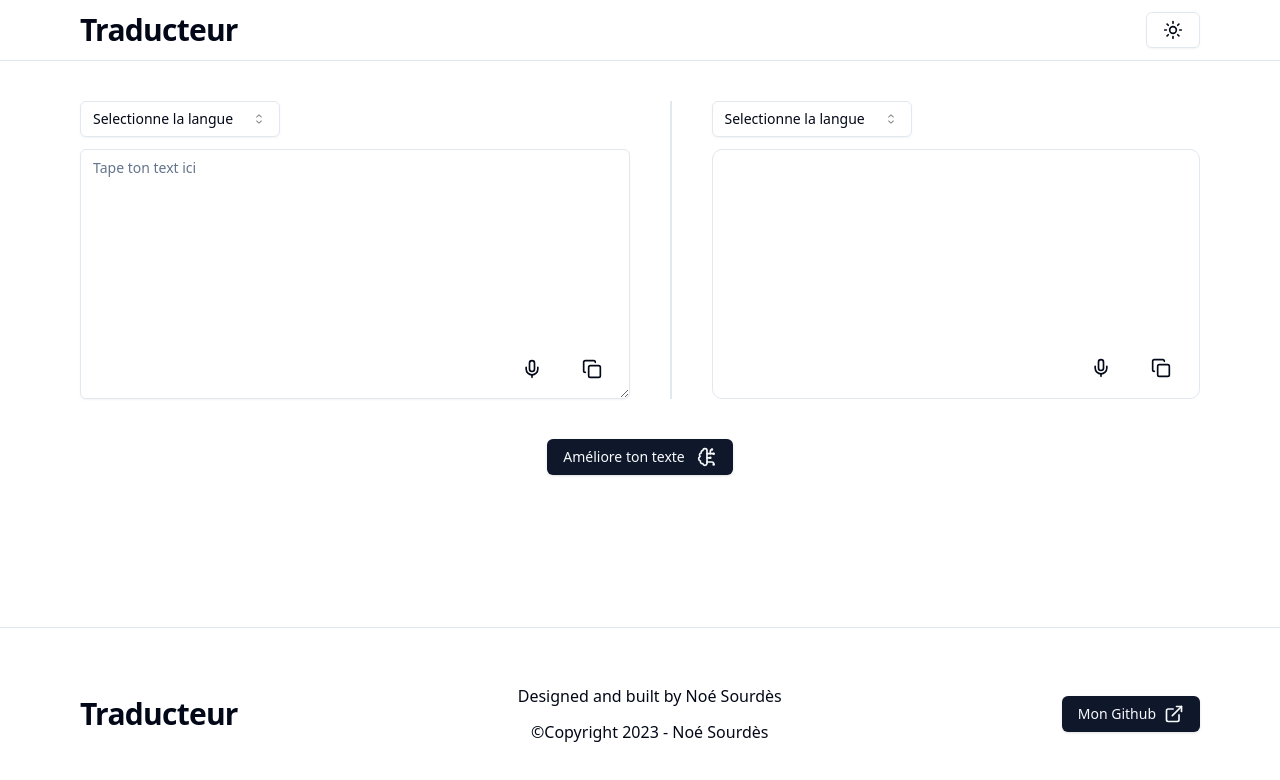
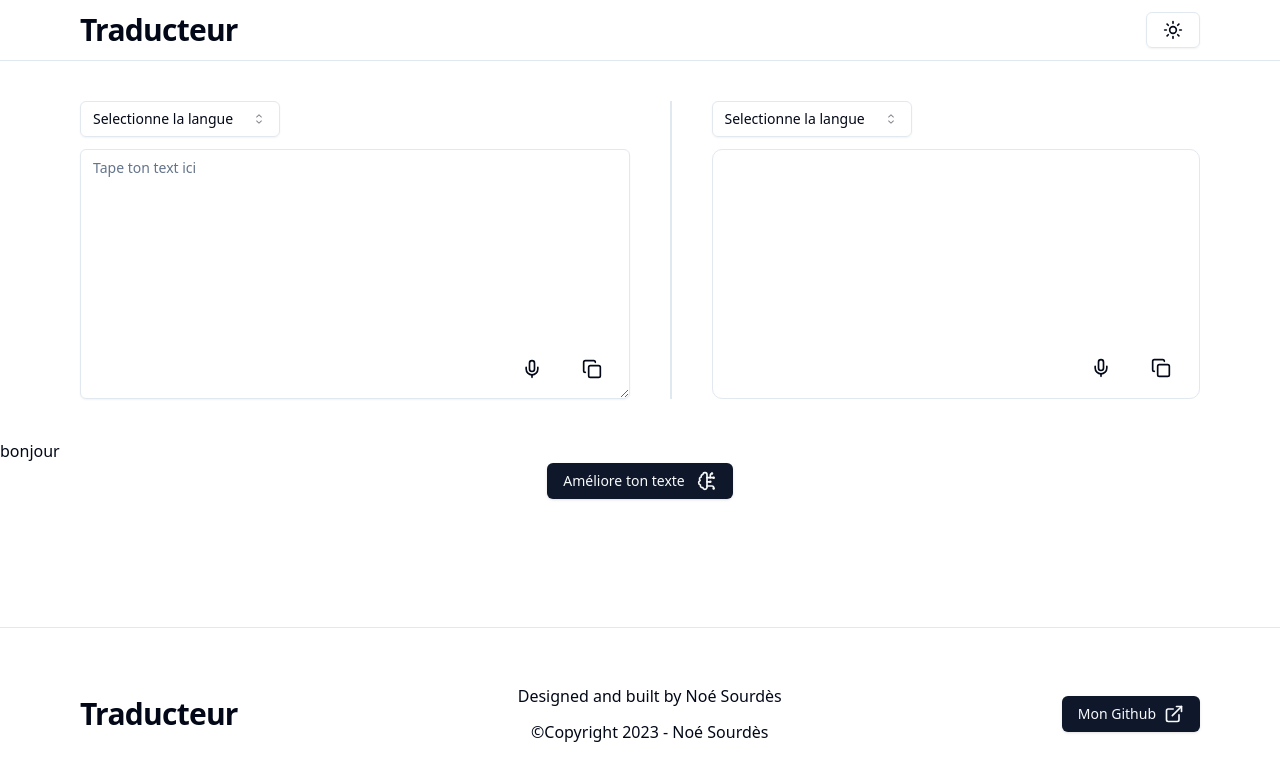
Before and after one commit to NoeSourdes/traducteur-final, a Next.js app: page / in a window 1280 px wide. Shown: the top 780 px of the page. Built offline with nearby package versions, Linux system fonts and the light colour scheme.

Commit message:
avancement traducteur

```diff
--- a/src/pages/landing-page.view.tsx
+++ b/src/pages/landing-page.view.tsx
@@ -6,6 +6,7 @@ export const LandingPageView = () => {
   return (
     <div>
       <Traducteur />
+      bonjour
       <Upgrade />
     </div>
   );
```
